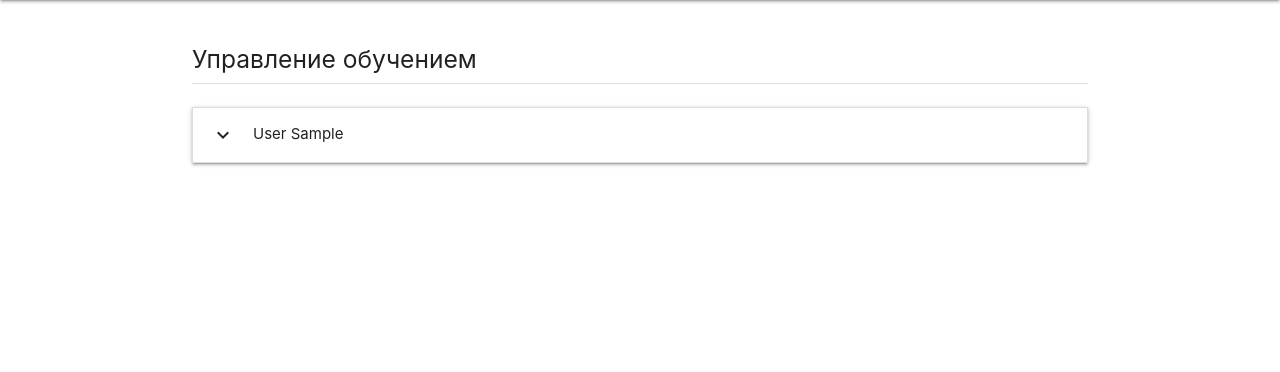
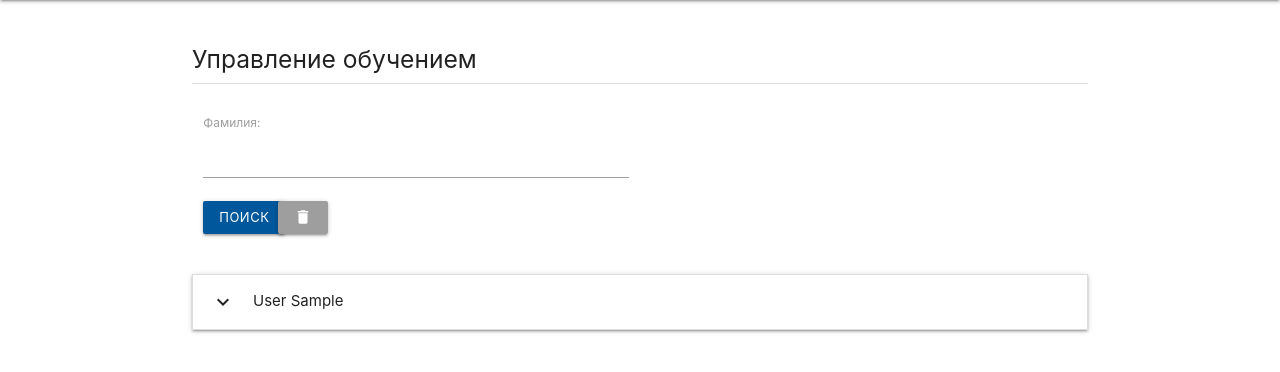
Before and after one commit to aslbnv/educon, a Django app: page /control/employees in a window 1280 px wide. Shown: the part 64-436 px from the top of the page. Run offline with Django 3.2, Linux system fonts and the light colour scheme; the visitor is signed in with stand-in values (Sample User, id 1); data comes from the database, SQL or seed files in the repository; data that the repository does not hold is empty; parts of the project's set-up code (start-up, migrations or seed data) failed here and were passed over; some libraries are stand-ins or nearby versions.

Commit message:
add search by employees in education management

```diff
--- a/education_portal/education_portal/static/css/style.css
+++ b/education_portal/education_portal/static/css/style.css
@@ -11,8 +11,20 @@
     color: #08549c !important;
 }
 
+
 /* label underline focus color */
 .row .input-field input:focus {
     border-bottom: 1px solid #08549c !important;
     box-shadow: 0 1px 0 0 #08549c !important
 }
+
+/* label underline focus color */
+.row .input input:focus {
+    border-bottom: 1px solid #08549c !important;
+    box-shadow: 0 1px 0 0 #08549c !important
+}
+
+.input:focus {
+    border-bottom: 1px solid red !important;
+    box-shadow: 0 1px 0 0 red !important;
+}
--- a/education_portal/education_portal/templates/learningcontrol/learningcontrol.html
+++ b/education_portal/education_portal/templates/learningcontrol/learningcontrol.html
@@ -7,13 +7,34 @@
     <div class="divider"></div>
 </div>
 
+<div class="row">
+    <div class="col s6">
+        <form method="GET">
+            <div class="input-field">
+                {{ form.as_p }}
+            </div>
+            <div class="row">
+                <div class="col s2">
+                    <input type="submit" cla value="Поиск" class="btn-small light-blue darken-4">
+                </div>
+                <div class="col s2">
+                    <a href="{% url 'employees' %}" class="btn-small grey left">
+                        <i class="material-icons">delete</i>
+                    </a>
+                </div>
+            </div>
+        </form>
+    </div>
+</div>
+
 <ul class="collapsible expandable">
     {% for profile in profiles %}
     <li>
         <div class="collapsible-header">
             <i class="material-icons">expand_more</i>
             <div>
-                {{ profile.user.last_name }} {{ profile.user.first_name }} {% if profile.patronymic %} {{profile.patronymic}} {% endif %}
+                {{ profile.user.last_name }} {{ profile.user.first_name }} {% if profile.patronymic %}
+                {{profile.patronymic}} {% endif %}
             </div>
         </div>
 
--- a/education_portal/learningcontrol/forms.py
+++ b/education_portal/learningcontrol/forms.py
@@ -31,3 +31,7 @@ class UnassignCourseForm(forms.ModelForm):
     class Meta:
         model = AssignedCourses
         fields = ["course"]
+
+
+class EmployeeLastnameFilterForm(forms.Form):
+    last_name = forms.CharField(label="Фамилия", required=False)
--- a/education_portal/learningcontrol/urls.py
+++ b/education_portal/learningcontrol/urls.py
@@ -1,9 +1,9 @@
 from django.urls import path
 
-from learningcontrol.views import LearningControl, AssignCourse, UnassignCourse
+from learningcontrol.views import employee_profiles, AssignCourse, UnassignCourse
 
 urlpatterns = [
-    path("employees", LearningControl, name="employees"),
+    path("employees", employee_profiles, name="employees"),
     path("<profile_id>/assigncourse", AssignCourse, name="assign-course"),
     path("<profile_id>/unassigncourse", UnassignCourse, name="unassign-course"),
 ]
--- a/education_portal/learningcontrol/views.py
+++ b/education_portal/learningcontrol/views.py
@@ -5,21 +5,32 @@ from django.contrib import messages
 
 from authy.models import Profile
 from learningcontrol.models import AssignedCourses
-from learningcontrol.forms import AssignCourseForm, UnassignCourseForm
+from learningcontrol.forms import (
+    AssignCourseForm,
+    UnassignCourseForm,
+    EmployeeLastnameFilterForm,
+)
 from learningcontrol.tasks import check_deadlines
 from quiz.models import Attempter
 
 
 @login_required
-def LearningControl(request):
+def employee_profiles(request):
     if request.user.is_staff == False:
         return redirect("index")
-    users = User.objects.filter(is_staff=False)
+
+    # Инициализируем форму с данными запроса GET
+    form = EmployeeLastnameFilterForm(request.GET)
+    last_name = request.GET.get("last_name")
+
     profiles = Profile.objects.filter(role="user")
+    if last_name:
+        profiles = profiles.filter(user__last_name__icontains=last_name)
 
     context = {
-        "users": users,
+        "users": User.objects.filter(is_staff=False),
         "profiles": profiles,
+        "form": form,
     }
 
     return render(request, "learningcontrol/learningcontrol.html", context)
```
Also changed, not shown: education_portal/education_portal/templates/classroom/mycourses.html (+5 -5 lines).
